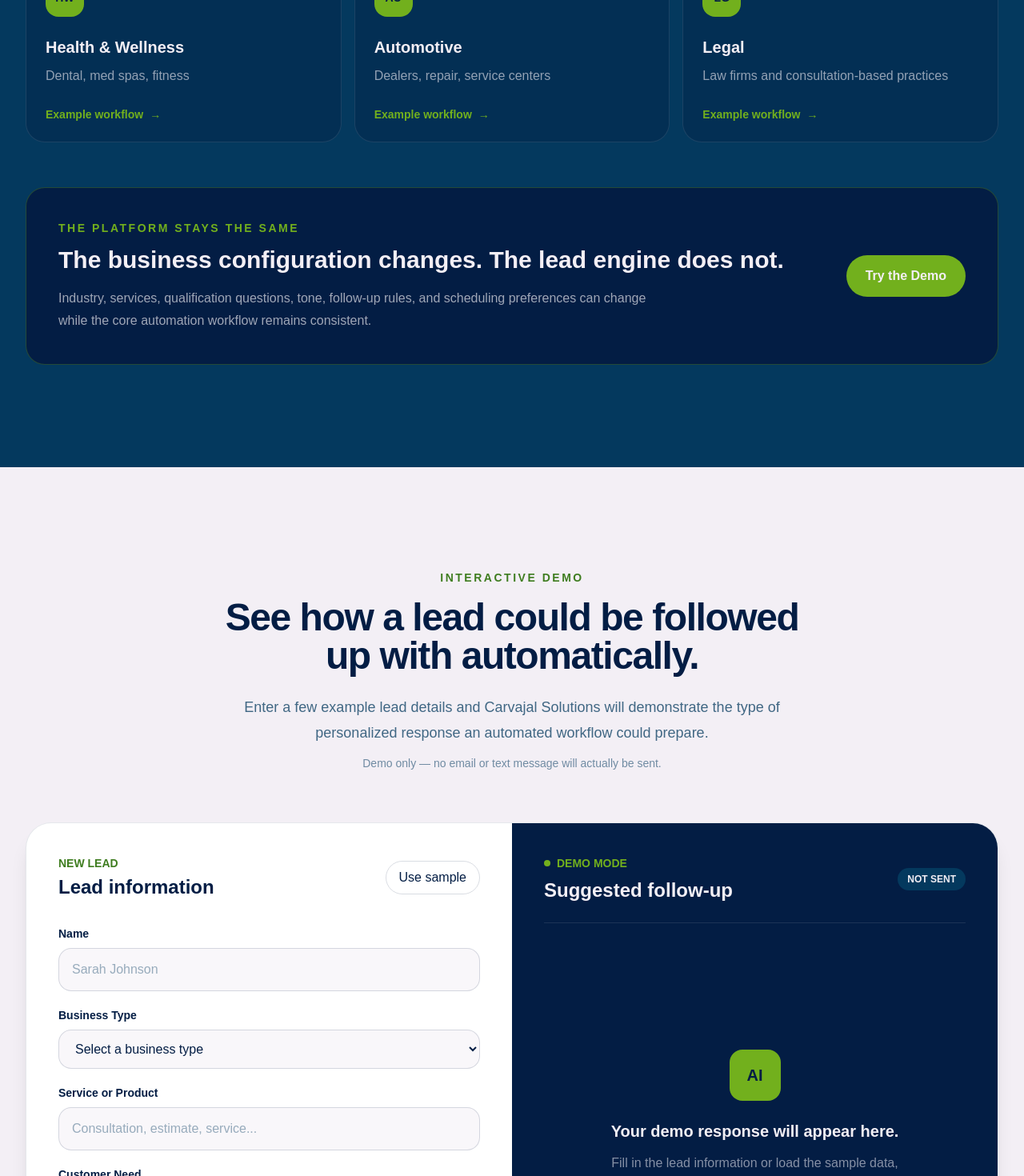
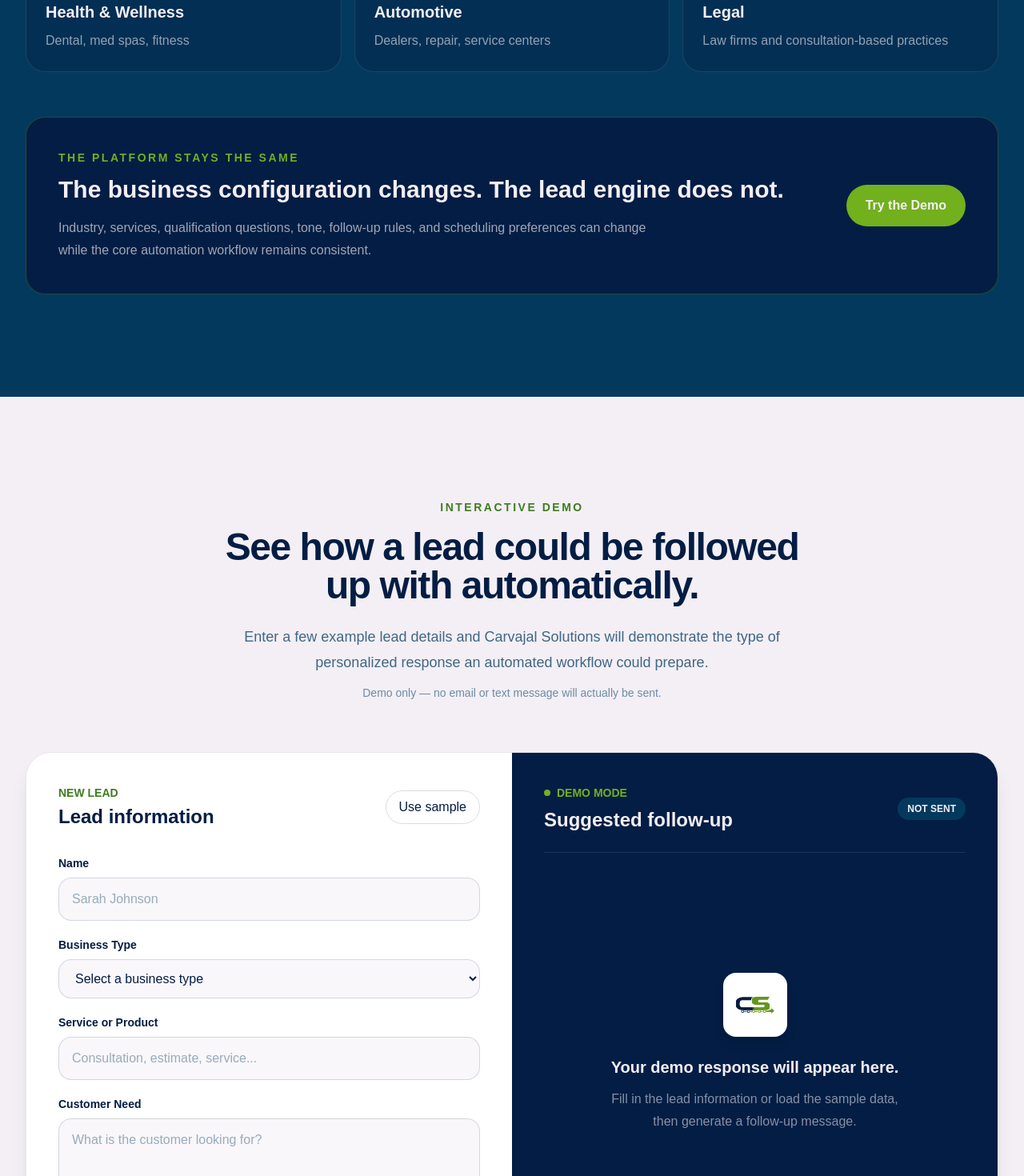
Before and after one commit to zmagnaye/Carvajal-Solutions, a Next.js app: page / in a window 1280 px wide. Shown: the part 4160-5630 px from the top of the page at 80% size. Built offline with nearby package versions, Linux system fonts and the light colour scheme.

Commit message:
refactor: simplify industry cards

```diff
--- a/app/page.tsx
+++ b/app/page.tsx
@@ -496,17 +496,6 @@ export default function Home() {
                 <p className="mt-2 leading-7 text-(--cs-off-white)/60">
                   {industry.examples}
                 </p>
-
-                <div className="mt-6 flex items-center gap-2 text-sm font-bold text-(--cs-green)">
-                  Example workflow
-
-                  <span
-                    aria-hidden="true"
-                    className="transition-transform group-hover:translate-x-1"
-                  >
-                    →
-                  </span>
-                </div>
               </article>
             ))}
           </div>
--- a/components/lead-demo.tsx
+++ b/components/lead-demo.tsx
@@ -1,5 +1,6 @@
 "use client";
 
+import Image from "next/image";
 import { FormEvent, useState } from "react";
 
 type DemoForm = {
@@ -299,7 +300,9 @@ Would you like to continue here or schedule a quick conversation?`;
                       NEXT ACTION
                     </p>
 
-                    <p className="mt-2 font-bold">Continue qualification</p>
+                    <p className="mt-2 font-bold">
+                      Continue qualification
+                    </p>
                   </div>
                 </div>
 
@@ -314,8 +317,14 @@ Would you like to continue here or schedule a quick conversation?`;
             ) : (
               <div className="flex min-h-[300px] items-center justify-center sm:min-h-[400px] lg:min-h-[500px]">
                 <div className="max-w-sm text-center">
-                  <div className="mx-auto flex h-16 w-16 items-center justify-center rounded-2xl bg-(--cs-green) text-xl font-black text-(--cs-navy)">
-                    AI
+                  <div className="mx-auto flex h-20 w-20 items-center justify-center rounded-2xl bg-white p-2 shadow-lg">
+                    <Image
+                      src="/branding/CarvajalSolutionsLogo2.png"
+                      alt="Carvajal Solutions logo"
+                      width={64}
+                      height={64}
+                      className="h-full w-full object-contain"
+                    />
                   </div>
 
                   <h4 className="mt-6 text-xl font-bold">
```
